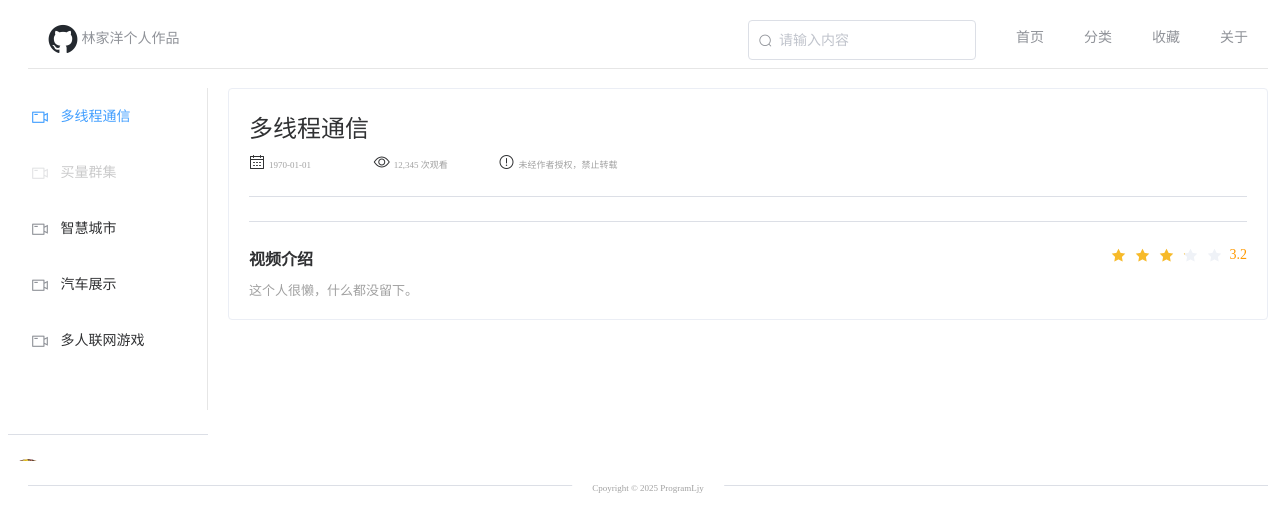
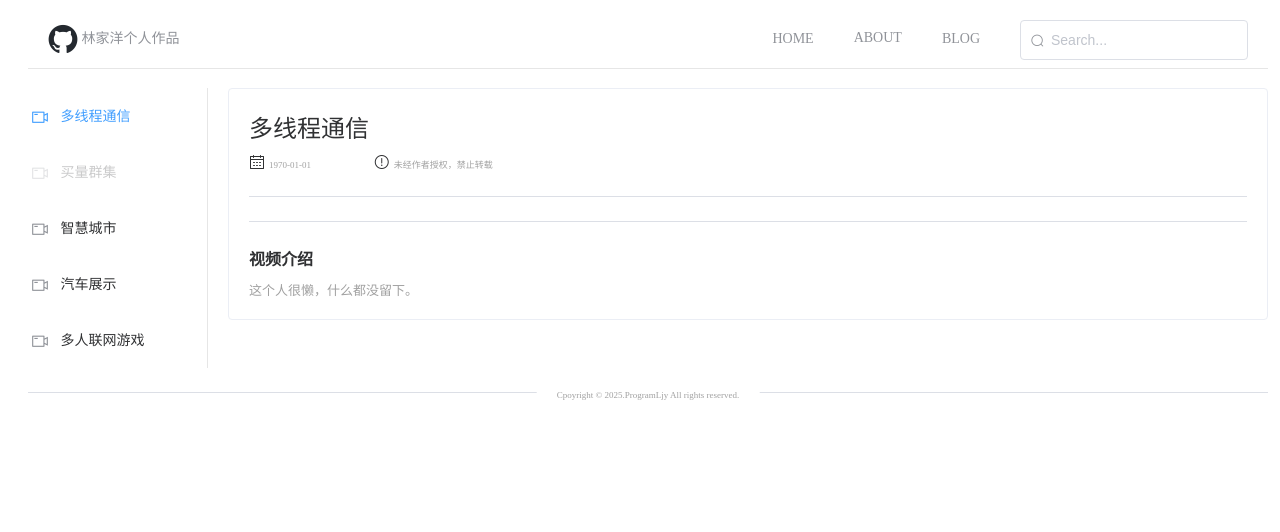
Before and after one commit to ProgramLjy/work, a plain HTML site: page index.html in a window 1280 px wide. Drawn offline with nearby package versions, Linux system fonts and the light colour scheme; a script that the page names is missing.

Commit message:
Update index.html

```diff
--- a/index.html
+++ b/index.html
@@ -15,49 +15,50 @@
                     <el-menu-item> <el-image style="width: 30px; height: 30px;"
                             src="./images/github-mark.png"></el-image>
                         <span>林家洋个人作品</span></el-menu-item>
-                    <el-menu-item style="float: right;">关于</el-menu-item>
-                    <el-menu-item style="float: right;">收藏</el-menu-item>
-                    <el-menu-item style="float: right;">分类</el-menu-item>
-                    <el-menu-item style="float: right;">首页</el-menu-item>
-                    <el-menu-item style="float: right;"> <el-input placeholder="请输入内容">
+                    <el-menu-item style="float: right;">
+                        <el-input placeholder="Search...">
                             <i slot="prefix" class="el-input__icon el-icon-search"></i>
-                        </el-input></el-menu-item>
-
+                        </el-input>
+                    </el-menu-item>
+                    <el-menu-item style="float: right;"><el-link href="https://blog.programljy.me/" target="_blank"
+                            :underline="false">BLOG</el-link></el-menu-item>
+                    <el-menu-item style="float: right;" @click="aboutDialogVisible = true">ABOUT</el-menu-item>
+                    <el-menu-item style="float: right;"><el-link href="https://programljy.me/" target="_blank"
+                            :underline="false">HOME</el-link></el-menu-item>
                 </el-menu>
             </el-header>
             <el-container>
                 <el-aside width="200px">
                     <el-menu default-active="0" class="el-menu-vertical-demo" @select="handleSelect"
-                        style="height: 82%; margin-top: 20px;">
+                        style="height: 95%; margin-top: 20px;">
                         <el-menu-item v-for="(item, index) in players" :key=index :index="index + ''"
                             :disabled=item.disabled>
                             <i class="el-icon-video-camera"></i>
                             <span slot="title">{{item.title}}</span>
                         </el-menu-item>
                     </el-menu>
-                    <el-divider></el-divider>
+                    <!-- <el-divider></el-divider>
                     <el-row>
                         <el-col :span="6"><el-avatar src="images/avatar.jpg"></el-avatar></el-col>
                         <el-col :span="18">
                             <div style="font-size: small; margin-top: 3px;"><b>ProgramLjy</b></div>
                             <div style="font-size: xx-small; color: #a1a1a1; margin-top: 5px;">1730268341@qq.com</div>
                         </el-col>
-                    </el-row>
+                    </el-row> -->
                 </el-aside>
                 <el-container>
                     <el-main>
                         <el-card class="box-card" shadow="never">
-
                             <span style="font-size: x-large;">{{players[selectIndex].title}}</span>
                             <el-row style="margin-top: 10px;">
                                 <el-col :span="3">
                                     <i class="el-icon-date"></i>
                                     <span style="font-size: xx-small; color: #a1a1a1;">1970-01-01</span>
                                 </el-col>
-                                <el-col :span="3">
+                                <!-- <el-col :span="3">
                                     <i class="el-icon-view"></i>
                                     <span style="font-size: xx-small; color: #a1a1a1;">12,345 次观看</span>
-                                </el-col>
+                                </el-col> -->
                                 <el-col :span="6">
                                     <i class="el-icon-warning-outline"></i>
                                     <span style="font-size: xx-small; color: #a1a1a1;">未经作者授权，禁止转载</span>
@@ -69,9 +70,7 @@
                                 <div id="player"></div>
                             </div>
                             <el-divider></el-divider>
-                            <el-rate :value=players[selectIndex].rate disabled show-score text-color="#ff9900"
-                                score-template="{value}" style="float: right;">
-                            </el-rate>
+
                             <div><b>视频介绍</b></div>
                             <div style="font-size: small; color: #a1a1a1; margin-top: 10px;">
                                 {{players[selectIndex].description}}</div>
@@ -81,11 +80,23 @@
             </el-container>
             <el-footer>
                 <el-divider>
-                    <div style="font-size: xx-small; color: #a1a1a1; margin-top: 5px;">Cpoyright &copy; 2025 ProgramLjy
+                    <div style="font-size: xx-small; color: #a1a1a1; margin-top: 5px;">Cpoyright &copy; 2025.ProgramLjy
+                        All rights reserved.
                     </div>
                 </el-divider>
             </el-footer>
         </el-container>
+        <el-dialog title="About" :visible.sync="aboutDialogVisible" width="30%" >
+            <el-row>
+                <el-col :span="3"><el-avatar src="images/avatar.jpg"></el-avatar></el-col>
+                <el-col :span="21">
+                    <div style="font-size: small; margin-top: 3px;"><b>ProgramLjy</b></div>
+                    <div style="font-size: xx-small; color: #a1a1a1; margin-top: 5px;">1730268341@qq.com
+                    </div>
+                </el-col>
+            </el-row>
+        </el-dialog>
+
     </div>
 </body>
 <script src="js/vue.js"></script>
@@ -96,6 +107,7 @@
         data() {
             return {
                 selectIndex: 0,
+                aboutDialogVisible: false,
                 players: [
                     { title: "多线程通信", disabled: false, id: "405e91a5c29f4fdb", description: "这个人很懒，什么都没留下。", rate: 3.2 },
                     { title: "买量群集", disabled: true, id: null, description: "这个人很懒，什么都没留下。", rate: 3.1 },
```
